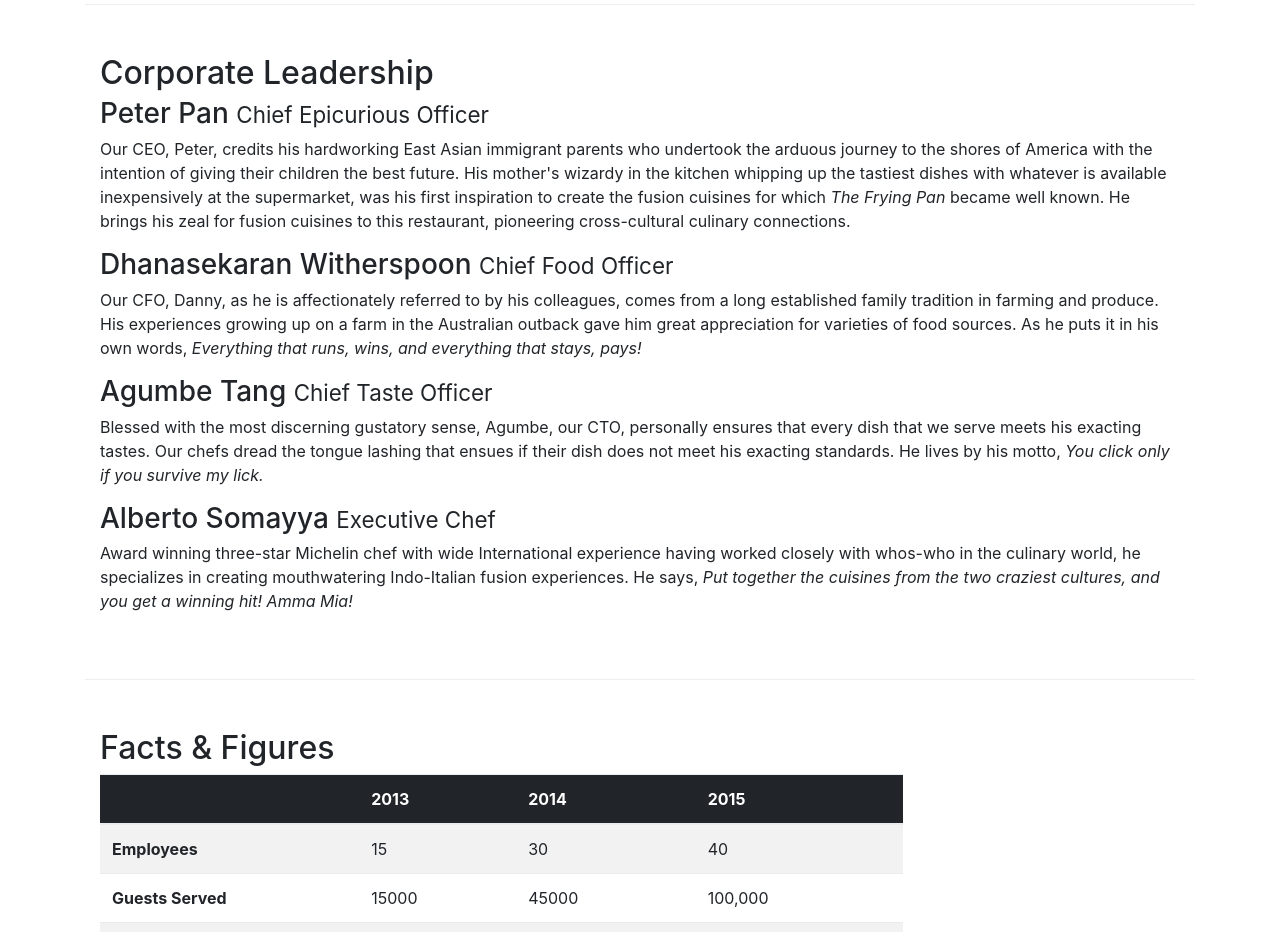
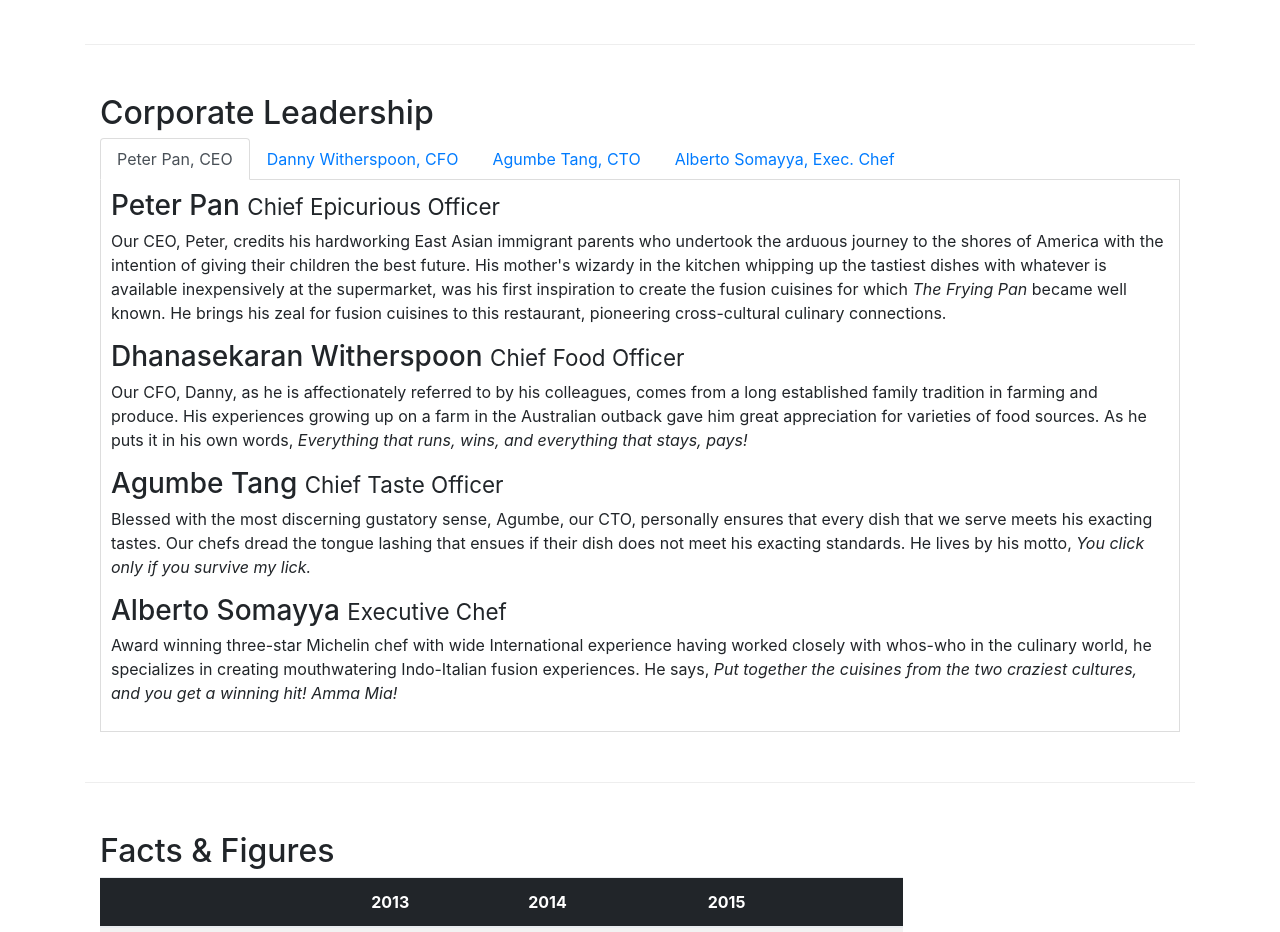
Before and after one commit to Agnes3000/Confusion, a website: page aboutus.html in a window 1280 px wide. Shown: the part 900-1832 px from the top of the page. Drawn offline with nearby package versions, Linux system fonts and the light colour scheme.

Commit message:
tab in contactus

```diff
--- a/aboutus.html
+++ b/aboutus.html
@@ -85,7 +85,7 @@
                 </div>
             </div>
             <div class="col-12">
-                <div class="card card-block bg-faded">
+                <div class="card card-body bg-faded">
                     <blockquote class="blockquote">
                         <p class="mb-0">You better cut the pizza in four pieces because
                             I'm not hungry enough to eat six.</p>
@@ -102,14 +102,42 @@
         <div class="row row-content">
             <div class="col-12">
                 <h2>Corporate Leadership</h2>
+                <ul class="nav nav-tabs">
+                    <li class="nav-item">
+                      <a class="nav-link active" href="#peter"
+                        role="tab" data-toggle="tab">Peter Pan, CEO</a>
+                    </li>
+                    <li class="nav-item">
+                      <a class="nav-link" href="#danny" role="tab"
+                        data-toggle="tab">Danny Witherspoon, CFO</a>
+                    </li>
+                    <li class="nav-item">
+                      <a class="nav-link" href="#agumbe"role="tab"
+                        data-toggle="tab">Agumbe Tang, CTO</a>
+                    </li>
+                    <li class="nav-item">
+                      <a class="nav-link" href="#alberto" role="tab"
+                        data-toggle="tab">Alberto Somayya, Exec. Chef</a>
+                    </li>
+                </ul>
+                <div class="tab-content">
+                    <div role="tabpanel" class="tab-pane fade show active" id="peter">
                         <h3>Peter Pan <small>Chief Epicurious Officer</small></h3>
                         <p class="hide">Our CEO, Peter, credits his hardworking East Asian immigrant parents who undertook the arduous journey to the shores of America with the intention of giving their children the best future. His mother's wizardy in the kitchen whipping up the tastiest dishes with whatever is available inexpensively at the supermarket, was his first inspiration to create the fusion cuisines for which <em>The Frying Pan</em> became well known. He brings his zeal for fusion cuisines to this restaurant, pioneering cross-cultural culinary connections.</p>
+                    </div>
+                    <div role="tabpanel" class="tab-pane fade show active" id="danny">
                         <h3>Dhanasekaran Witherspoon <small>Chief Food Officer</small></h3>
                         <p class="hide">Our CFO, Danny, as he is affectionately referred to by his colleagues, comes from a long established family tradition in farming and produce. His experiences growing up on a farm in the Australian outback gave him great appreciation for varieties of food sources. As he puts it in his own words, <em>Everything that runs, wins, and everything that stays, pays!</em></p>
+                    </div>
+                    <div role="tabpanel" class="tab-pane fade show active" id="agumbe">
                         <h3>Agumbe Tang <small>Chief Taste Officer</small></h3>
                         <p class="hide">Blessed with the most discerning gustatory sense, Agumbe, our CTO, personally ensures that every dish that we serve meets his exacting tastes. Our chefs dread the tongue lashing that ensues if their dish does not meet his exacting standards. He lives by his motto, <em>You click only if you survive my lick.</em></p>
+                    </div>
+                    <div role="tabpanel" class="tab-pane fade show active" id="alberto">
                         <h3>Alberto Somayya <small>Executive Chef</small></h3>
                         <p class="hide">Award winning three-star Michelin chef with wide International experience having worked closely with whos-who in the culinary world, he specializes in creating mouthwatering Indo-Italian fusion experiences. He says, <em>Put together the cuisines from the two craziest cultures, and you get a winning hit! Amma Mia!</em></p>
+                    </div>
+                </div>
             </div>
        </div>
        <div class="row row-content">
--- a/css/styles.css
+++ b/css/styles.css
@@ -39,3 +39,10 @@
     padding:50px 0px 0px 0px;
     z-index:0;
 }
+
+.tab-content {
+    border-left: 1px solid #ddd;
+    border-right: 1px solid #ddd;
+    border-bottom: 1px solid #ddd;
+    padding: 10px;
+}
```
Also changed, not shown: index.html (+2 -2 lines). Lines whose indentation alone changed are shown as unchanged.
